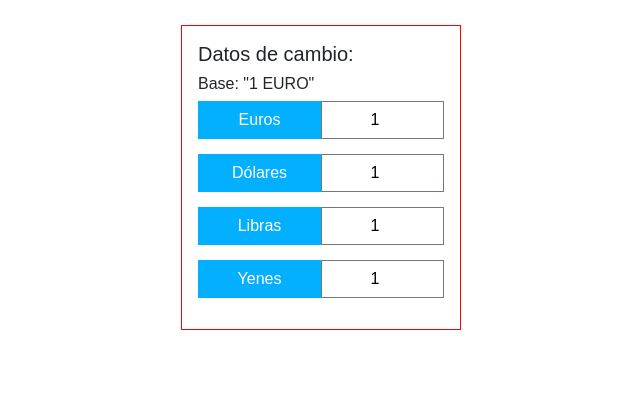
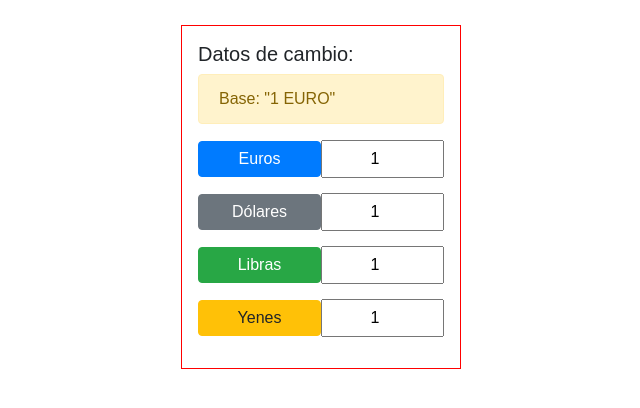
Before and after one commit to pedro-donoso/conversor_divisas_api, a plain HTML site: page index.html in a window 1280 px wide. Shown: the whole page, without its empty margins (319-959 px from the left). Drawn offline with nearby package versions, Linux system fonts and the light colour scheme; no server answers.

Commit message:
agrego botones bootstrap

```diff
--- a/assets/sass/style.scss
+++ b/assets/sass/style.scss
@@ -13,7 +13,7 @@ body {
     display: grid;
     grid-template-columns: 50% 50%;
     margin-bottom: 15px;
-    background: rgb(3, 175, 255);
+
     color: white;
 }
 
--- a/index.html
+++ b/index.html
@@ -19,24 +19,27 @@
     <div class="container" id="divisa">
         <h5>Datos de cambio:</h5>
 
-        <h6>Base: "1 EURO"</h6>
+        <div class="alert alert-warning" role="alert">Base: "1 EURO"</div>
+
+
 
         <div class="divisa_tipo">
-            <div class="divisa_nombre"> Euros </div>
+
+            <div class="divisa_nombre btn btn-primary"> Euros </div>
             <input class="divisa_valor" type="number" value="1" data-cambio="1" step="0.25" onchange="valorModificado(this)">
         </div>
         <div class="divisa_tipo">
-            <div class="divisa_nombre"> Dólares </div>
+            <div class="divisa_nombre btn btn-secondary"> Dólares </div>
             <input class="divisa_valor" type="number" value="1" step="0.25"
                 onchange="valorModificado(this)" id="USD">
         </div>
         <div class="divisa_tipo">
-            <div class="divisa_nombre"> Libras </div>
+            <div class="divisa_nombre btn btn-success"> Libras </div>
             <input class="divisa_valor" type="number" value="1" step="0.25"
                 onchange="valorModificado(this)" id="GBP">
         </div>
         <div class="divisa_tipo">
-            <div class="divisa_nombre"> Yenes </div>
+            <div class="divisa_nombre btn btn-warning"> Yenes </div>
             <input class="divisa_valor" type="number" value="1"
                 onchange="valorModificado(this)" id="JPY">
         </div>
```
Also changed, not shown: assets/css/style.css, 1 other file.
